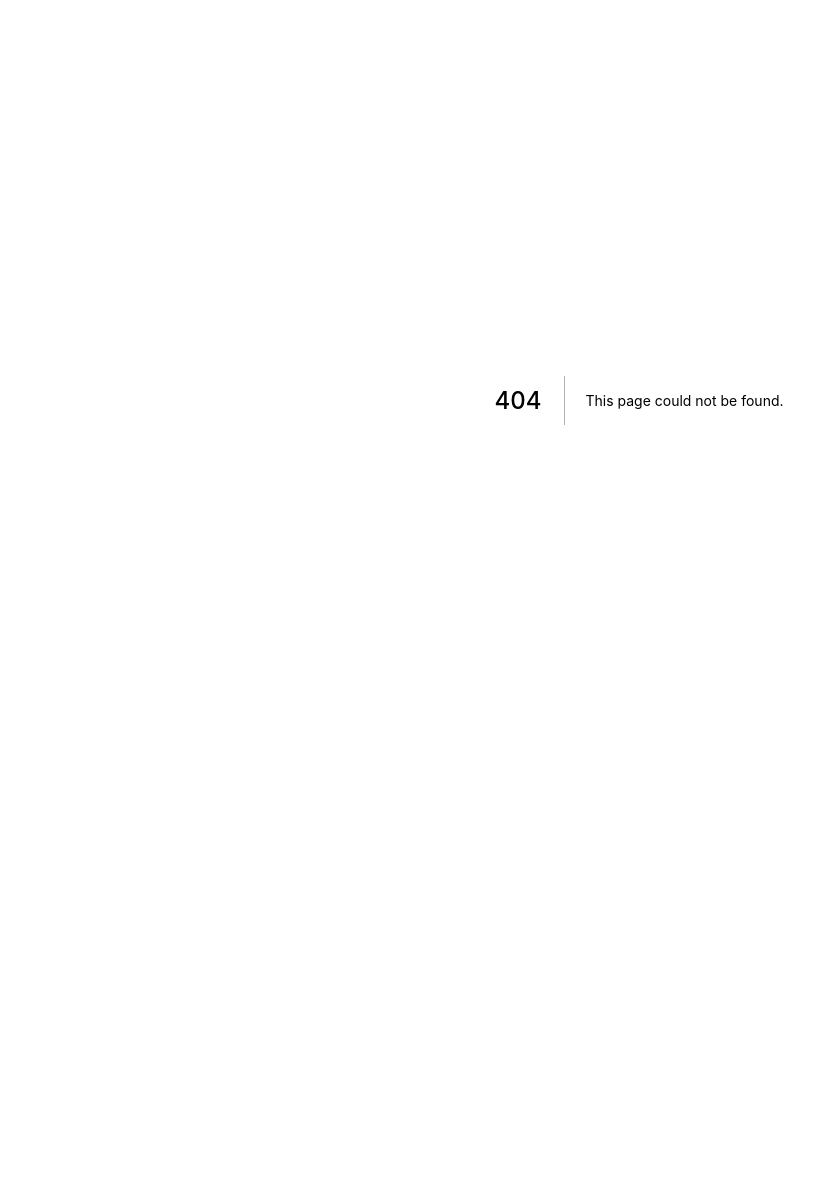
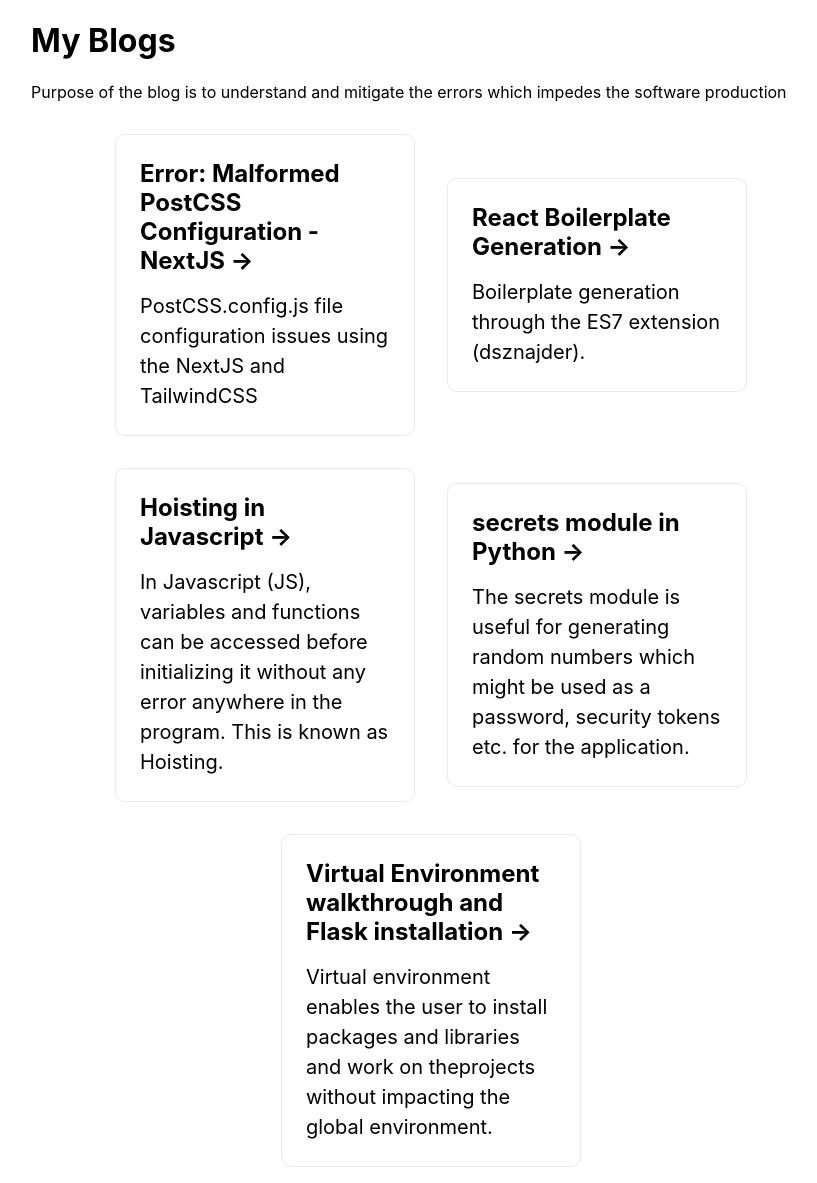
Before and after one commit to Devkant21/Portfolio_DS, a Next.js app: page /blog in a window 1280 px wide. Before the commit this address had no page. Shown: the whole page, without its empty margins (1-818 px from the left). Before the commit the page ends 800 px from the top, so only its background shows below. Built offline with nearby package versions, Linux system fonts and the light colour scheme.

Commit message:
Added Blog page

```diff
--- /dev/null
+++ b/pages/blog.js
@@ -0,0 +1,57 @@
+import Head from 'next/head'
+import styles from '../styles/Home.module.css'
+
+
+const blog = () => {
+    return(
+        <div className={styles.container}>
+        <Head>
+          <title>Mark 1</title>
+          <meta name="description" content="programming blogs, frontend" />
+          <link rel="icon" href="/favicon.ico" />
+        </Head>
+            <h1>
+                My Blogs
+            </h1>
+            <p>Purpose of the blog is to understand and mitigate the errors which impedes the software production</p>
+
+            <div className={styles.grid}>
+
+            <a href="https://dev21.hashnode.dev/error-malformed-postcss-configuration-nextjs" className={styles.card}>
+              <h2>Error: Malformed PostCSS Configuration - NextJS &rarr;</h2>
+              <p>PostCSS.config.js file configuration issues using the NextJS and TailwindCSS</p>
+            </a>
+
+            <a href="https://dev21.hashnode.dev/react-boilerplate-generation" className={styles.card}>
+              <h2>React Boilerplate Generation &rarr;</h2>
+              <p>Boilerplate generation through the ES7 extension (dsznajder).</p>
+            </a>
+
+            <a href="https://dev21.hashnode.dev/hoisting-in-javascript" className={styles.card}>
+              <h2>Hoisting in Javascript &rarr;</h2>
+              <p>In Javascript (JS), variables and functions can be accessed before initializing it without any error anywhere in the program. This is known as Hoisting.</p>
+            </a>
+
+            <a
+              href="https://dev21.hashnode.dev/secrets-module-in-python"
+              className={styles.card}
+            >
+              <h2>secrets module in Python &rarr;</h2>
+              <p>The secrets module is useful for generating random numbers which might be used as a password, security tokens etc. for the application.</p>
+            </a>
+
+            <a
+              href="https://dev21.hashnode.dev/virtual-environment-walkthrough-and-flask-installation"
+              className={styles.card}
+            >
+              <h2>Virtual Environment walkthrough and Flask installation  &rarr;</h2>
+              <p>
+              Virtual environment enables the user to install packages and libraries and work on theprojects without impacting the global environment.
+              </p>
+            </a>
+          </div>
+        </div>
+    );
+}
+
+export default blog;
```
